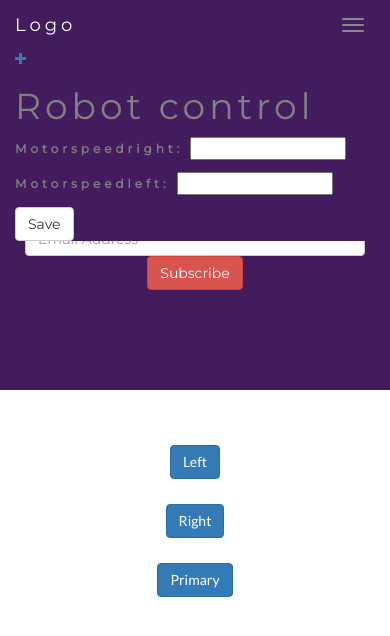
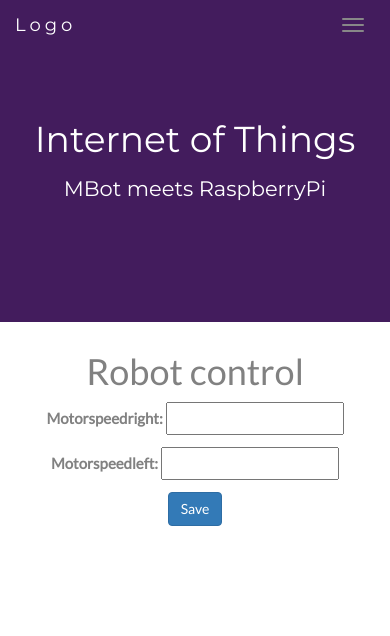
Before and after one commit to gfroosen/MbotDjango, a Django app: a page that uses api/templates/api/index.html in a window 390 px wide. Shown: the top 636 px of the page. Run offline with Django 3.2, Linux system fonts and the light colour scheme; some libraries are stand-ins or nearby versions.

Commit message:
some form updates

```diff
--- a/api/templates/api/index.html
+++ b/api/templates/api/index.html
@@ -211,26 +211,18 @@
         <li><a href="#contact">CONTACT</a></li>
       </ul>
     </div>
-    <a href="{% url 'robot_control' %}" class="top-menu"><span class="glyphicon glyphicon-plus"></span></a>
-    {% block content %}
-    {% endblock %}
-  </div>
+
+</div>
 </nav>
 
 <div class="jumbotron text-center">
   <h1>Internet of Things</h1>
   <p>MBot meets RaspberryPi</p>
-  <form class="form-inline">
-    <input type="email" class="form-control" size="50" placeholder="Email Address" required>
-    <button type="button" class="btn btn-danger">Subscribe</button>
-  </form>
 </div>
 
-
-<div class="row">
-  <div class="col-sm-4"><button type="button" class="btn btn-primary">Left</button></div>
-  <div class="col-sm-4"><button type="button" class="btn btn-primary">Right</button></div>
-  <div class="col-sm-4"><button type="button" class="btn btn-primary">Primary</button></div>
+    <div class="col-sm-4">
+  {% block content %}
+  {% endblock %}
 </div>
 
 
--- a/api/templates/api/robot_control.html
+++ b/api/templates/api/robot_control.html
@@ -4,6 +4,6 @@
     <h1>Robot control</h1>
     <form method="POST" class="post-form">{% csrf_token %}
         {{ form.as_p }}
-        <button type="submit" class="save btn btn-default">Save</button>
+        <button type="submit" class="save btn btn-primary">Save</button>
     </form>
 {% endblock %}
```
